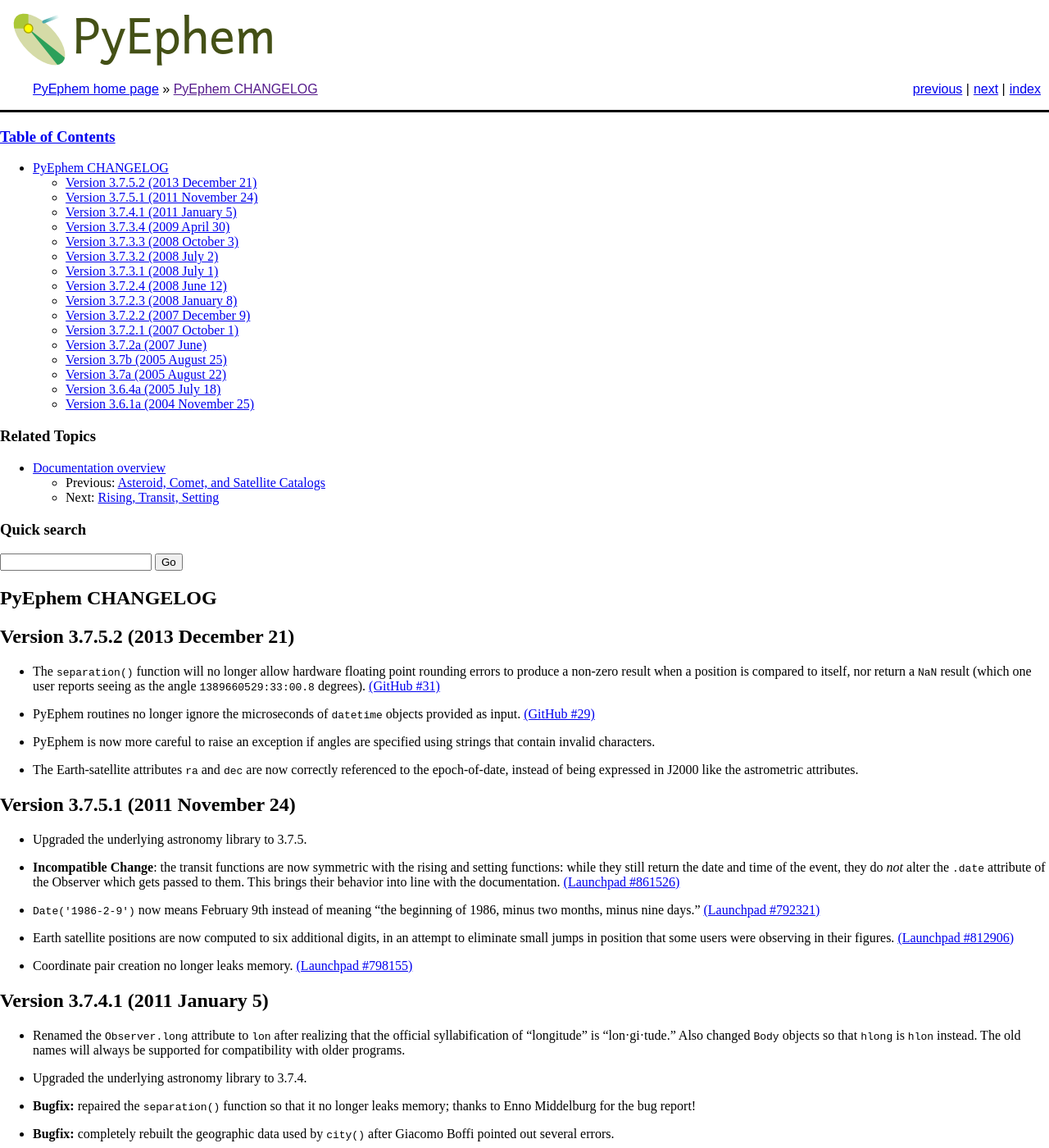
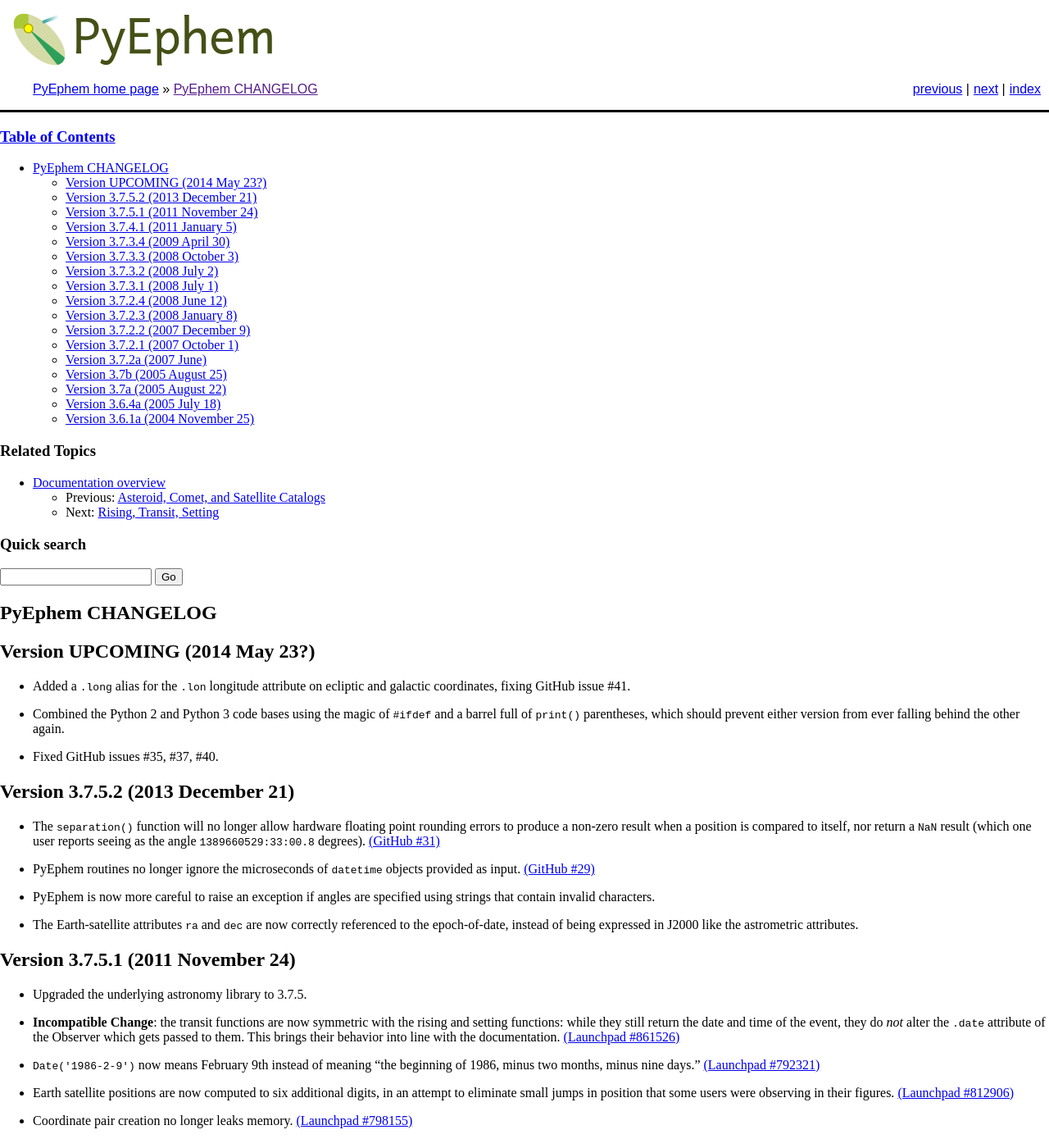
Before and after one commit to brandon-rhodes/pyephem, a Sphinx documentation site: the page built from ephem/doc/CHANGELOG.rst, in a window 1280 px wide and 1400 px high. Shown: the whole window at 82% size. Built offline with Sphinx 7.4.7, drawn with Linux system fonts in a browser that asks for light colours.

Commit message:
Added changelog entries for improvements so far

```diff
--- a/ephem/doc/CHANGELOG.rst
+++ b/ephem/doc/CHANGELOG.rst
@@ -1,5 +1,17 @@
 PyEphem CHANGELOG
 =================
+
+Version UPCOMING (2014 May 23?)
+-------------------------------
+
+- Added a ``.long`` alias for the ``.lon`` longitude attribute on
+  ecliptic and galactic coordinates, fixing GitHub issue #41.
+
+- Combined the Python 2 and Python 3 code bases using the magic of
+  ``#ifdef`` and a barrel full of ``print()`` parentheses, which should
+  prevent either version from ever falling behind the other again.
+
+- Fixed GitHub issues #35, #37, #40.
 
 Version 3.7.5.2 (2013 December 21)
 ----------------------------------
```
